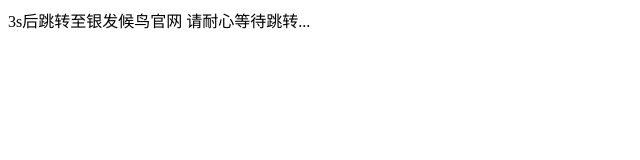
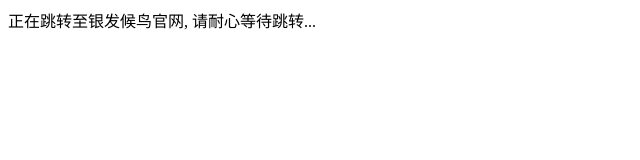
Before and after one commit to Come-on66/Come-on66.github.io, a plain HTML site: page index.html in a window 1280 px wide. Shown: the full height of the page, 0-640 px from the left. Drawn offline with Linux system fonts and the light colour scheme.

Commit message:
Update index.html

```diff
--- a/index.html
+++ b/index.html
@@ -1,8 +1,10 @@
+<!DOCTYPE html>
+<html lang="en">
 <head>
-  <title>跳转</title>
+  <title>跳转中...</title>
 </head>
 <body>
-  3s后跳转至银发候鸟官网
-  请耐心等待跳转...
-  <meta http-equiv="refresh content="3;url="./html/index.html">
+  正在跳转至银发候鸟官网, 请耐心等待跳转...
+  <meta http-equiv="refresh content="0;url="./html/index.html">
 </body>
+</html>
```
